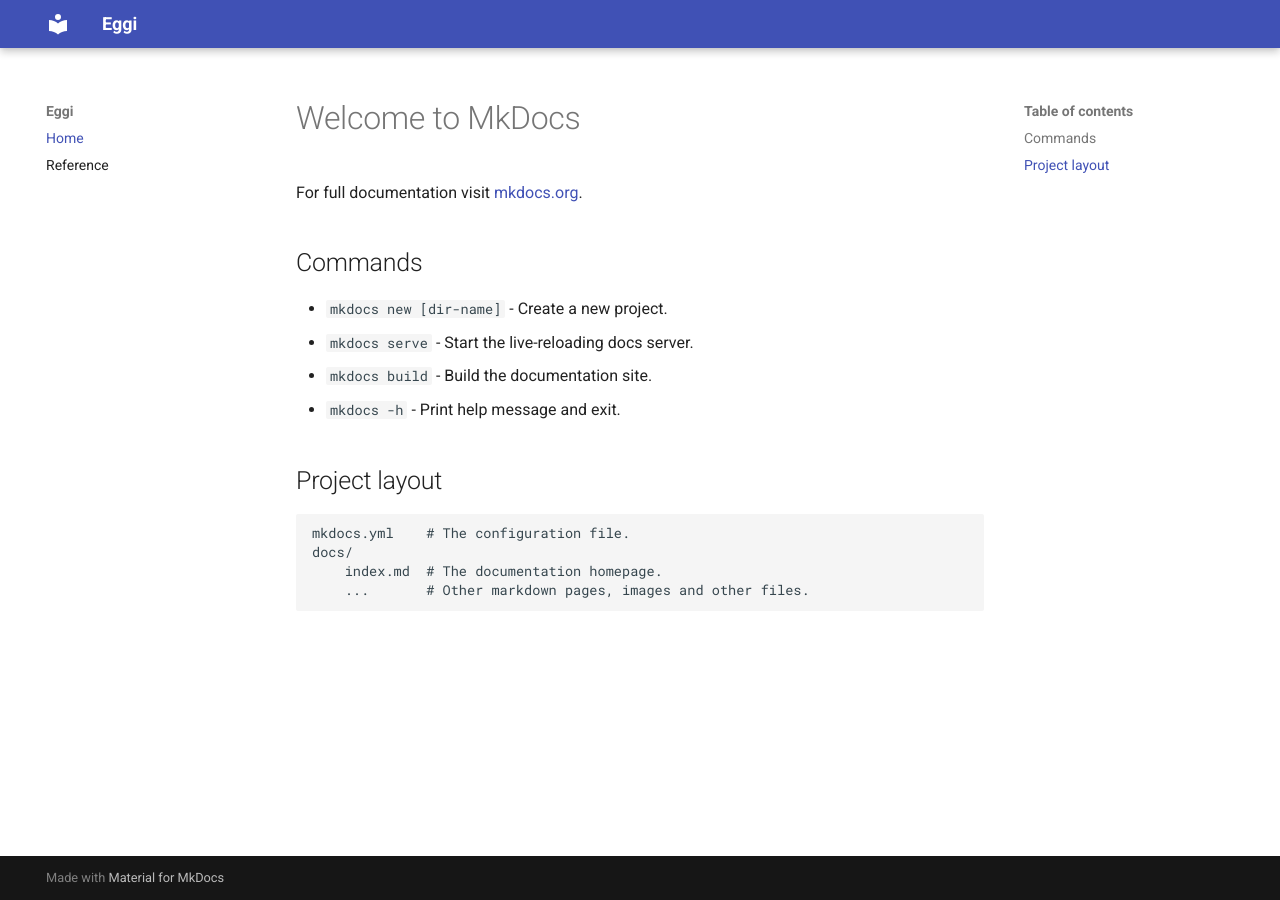
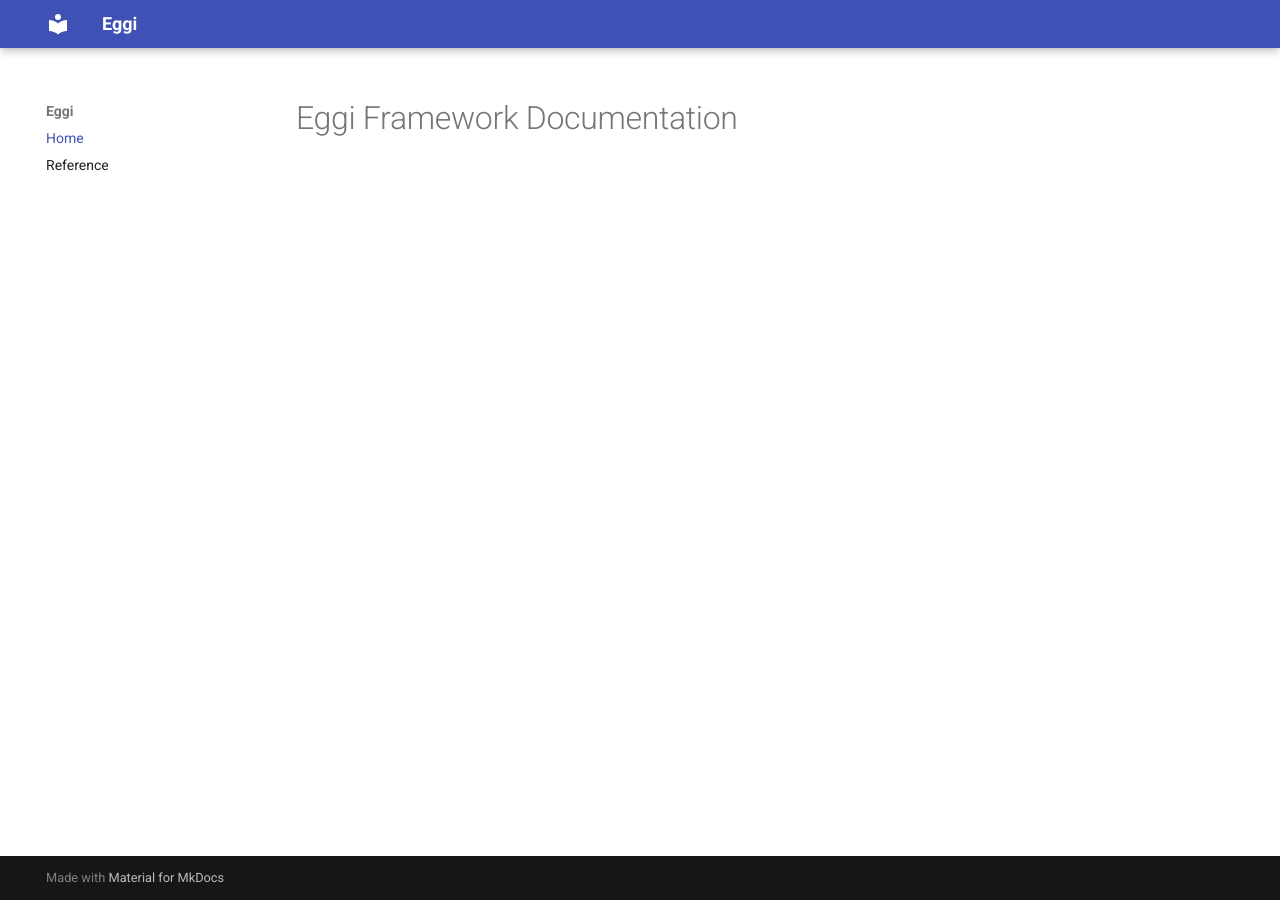
Before and after one commit to TGoddessana/eggi, an MkDocs documentation site: the page built from docs/index.md, in a window 1280 px wide. Built offline with MkDocs 1.6.1 and Material for MkDocs 9.7.7, drawn with Linux system fonts in a browser that asks for light colours.

Commit message:
docs: docs test

```diff
--- a/docs/index.md
+++ b/docs/index.md
@@ -1,17 +1 @@
-# Welcome to MkDocs
-
-For full documentation visit [mkdocs.org](https://www.mkdocs.org).
-
-## Commands
-
-- `mkdocs new [dir-name]` - Create a new project.
-- `mkdocs serve` - Start the live-reloading docs server.
-- `mkdocs build` - Build the documentation site.
-- `mkdocs -h` - Print help message and exit.
-
-## Project layout
-
-    mkdocs.yml    # The configuration file.
-    docs/
-        index.md  # The documentation homepage.
-        ...       # Other markdown pages, images and other files.
+# Eggi Framework Documentation
```
